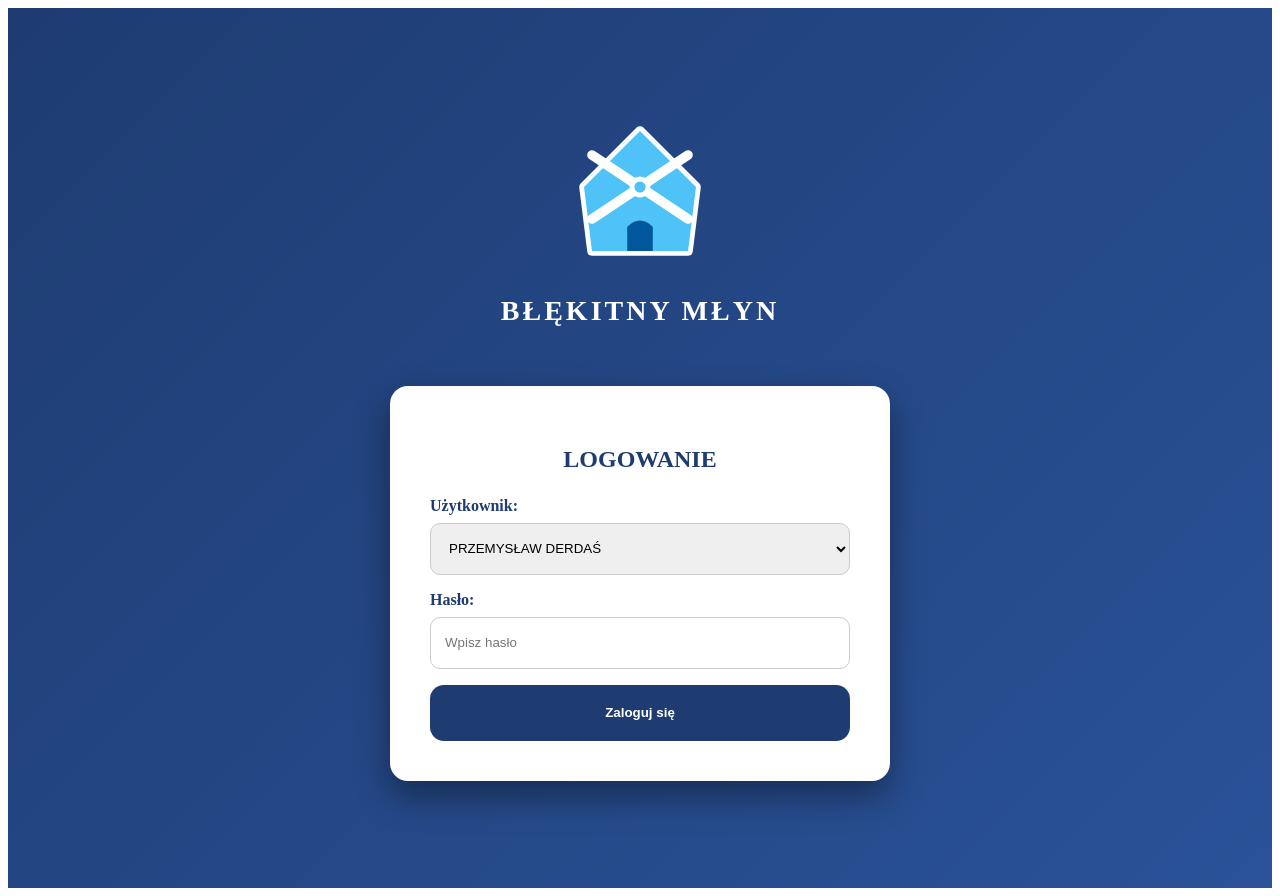
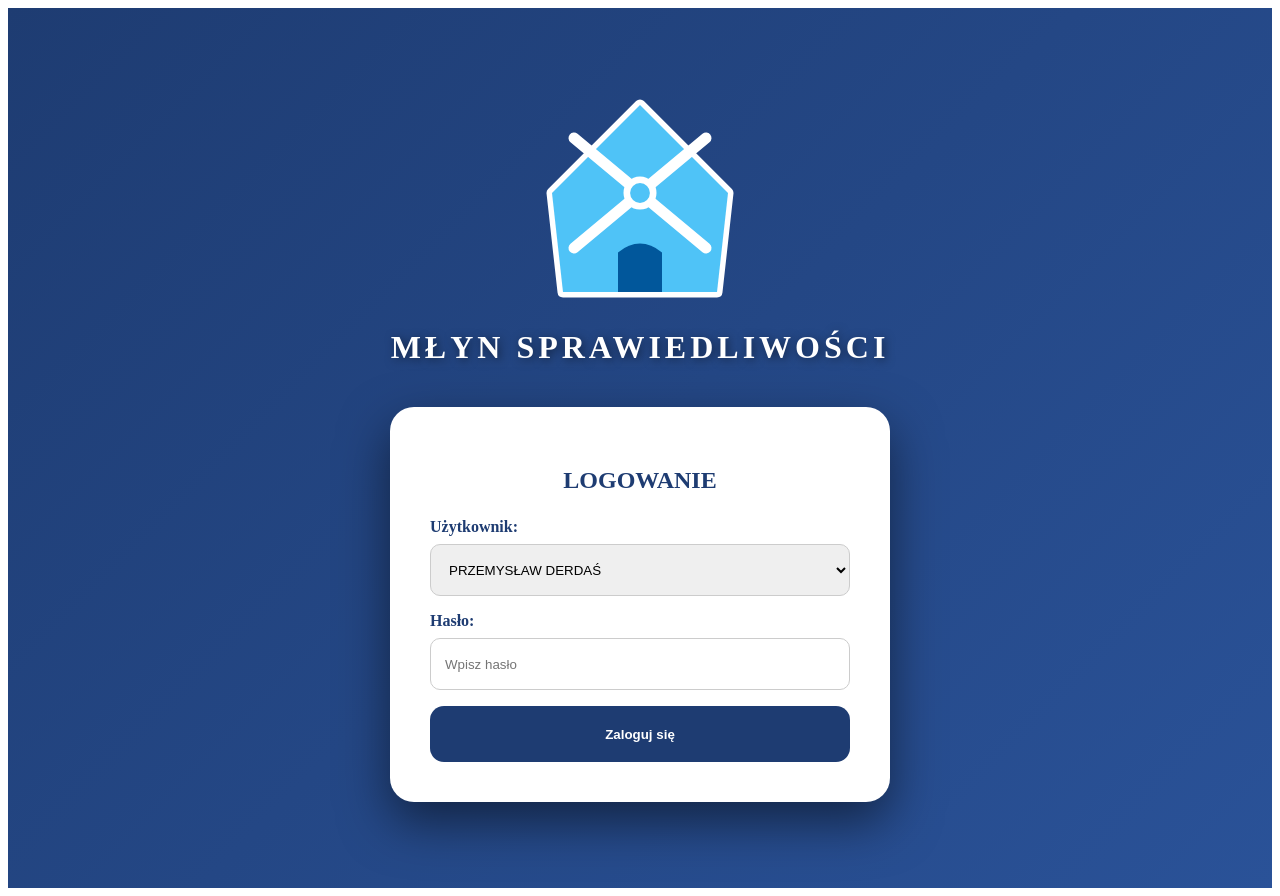
Before and after one commit to jakubpodsiadlo-stack/m-yn-sprawiedliwo-ci, a Next.js app: page / in a window 1280 px wide. Built offline with nearby package versions, Linux system fonts and the light colour scheme.

Commit message:
Update index.js

```diff
--- a/pages/index.js
+++ b/pages/index.js
@@ -76,35 +76,33 @@ export default function Home() {
   if (!isLoggedIn) {
     return (
       <div style={styles.page}>
-        {/* POPRAWIONY BŁĘKITNY MŁYN ZE ZDJĘCIA */}
+        {/* WIĘKSZY LOGOTYP */}
         <div style={styles.logoContainer}>
           <svg viewBox="0 0 100 100" style={styles.millIcon}>
-             {/* Kontur zewnętrzny (biały/jasny) */}
+             {/* Gruby biały kontur zewnętrzny */}
              <path
-               d="M50 10 L85 45 L80 85 L20 85 L15 45 Z"
+               d="M50 5 L90 45 L85 90 L15 90 L10 45 Z"
                fill="none"
                stroke="white"
-               strokeWidth="6"
+               strokeWidth="5"
                strokeLinejoin="round"
              />
-             {/* Bryła młyna */}
+             {/* Błękitna bryła */}
              <path
-               d="M50 10 L85 45 L80 85 L20 85 L15 45 Z"
+               d="M50 5 L90 45 L85 90 L15 90 L10 45 Z"
                fill="#4fc3f7"
              />
-             {/* Skrzydła młyna (ikona w stylu X) */}
-             <g stroke="white" strokeWidth="6" strokeLinecap="round">
-               <line x1="20" y1="25" x2="80" y2="65" />
-               <line x1="80" y1="25" x2="20" y2="65" />
+             {/* Skrzydła X */}
+             <g stroke="white" strokeWidth="5" strokeLinecap="round">
+               <line x1="20" y1="20" x2="80" y2="70" />
+               <line x1="80" y1="20" x2="20" y2="70" />
              </g>
-             {/* Kółko na środku skrzydeł */}
-             <circle cx="50" cy="45" r="5" fill="#4fc3f7" stroke="white" strokeWidth="3" />
-             {/* Wejście/Drzwi */}
-             <path d="M42 85 V70 Q50 62 58 70 V85" fill="#01579b" />
+             {/* Środek skrzydeł */}
+             <circle cx="50" cy="45" r="6" fill="#4fc3f7" stroke="white" strokeWidth="3" />
+             {/* Drzwi */}
+             <path d="M40 90 V72 Q50 64 60 72 V90" fill="#01579b" />
           </svg>
-          <h1 style={{ color: 'white', marginTop: '20px', fontSize: '28px', fontWeight: 'bold', letterSpacing: '3px' }}>
-            BŁĘKITNY MŁYN
-          </h1>
+          <h1 style={styles.mainTitle}>MŁYN SPRAWIEDLIWOŚCI</h1>
         </div>
 
         <div style={styles.loginCard}>
@@ -298,9 +296,10 @@ export default function Home() {
 
 const styles = {
   page:{minHeight:"100vh",background:"linear-gradient(135deg,#1e3c72,#2a5298)",padding:"40px",color:"#fff", display: "flex", flexDirection: "column", alignItems: "center", justifyContent: "center"},
-  logoContainer: { display: 'flex', flexDirection: 'column', alignItems: 'center', marginBottom: '40px' },
-  millIcon: { width: '160px', height: '160px' },
-  loginCard: {background: "#fff", color: "#333", padding: "40px", borderRadius: "18px", width: "100%", maxWidth: "420px", boxShadow: "0 15px 35px rgba(0,0,0,0.4)"},
+  logoContainer: { display: 'flex', flexDirection: 'column', alignItems: 'center', marginBottom: '20px' },
+  millIcon: { width: '220px', height: '220px' },
+  mainTitle: { color: 'white', marginTop: '15px', fontSize: '32px', fontWeight: '900', letterSpacing: '4px', textShadow: '2px 2px 10px rgba(0,0,0,0.5)' },
+  loginCard: {background: "#fff", color: "#333", padding: "40px", borderRadius: "24px", width: "100%", maxWidth: "420px", boxShadow: "0 20px 50px rgba(0,0,0,0.5)"},
   label: {display: "block", marginBottom: "8px", fontWeight: "bold", color: "#1e3c72"},
   tabs:{display:"flex",justifyContent:"space-between",width:"100%",maxWidth:"900px",margin:"0 auto 30px"},
   tab:{width:"48%",height:"56px",fontSize:"18px",borderRadius:"14px",border:"none",background:"rgba(255,255,255,0.25)",color:"#fff", cursor:"pointer"},
```
